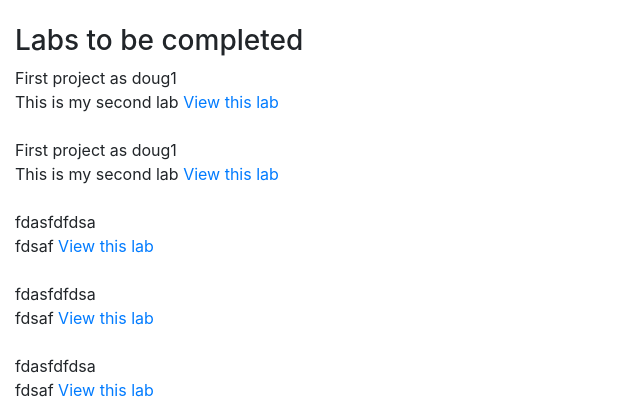
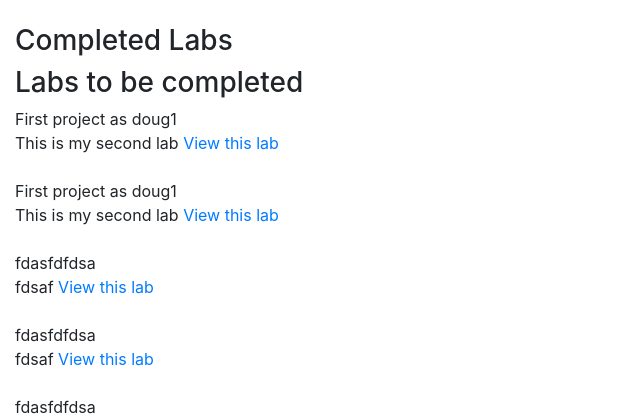
Before and after one commit to dfitzgerald7/django-lab-app, a Django app: page / in a window 1280 px wide. Shown: the part 56-476 px from the top of the page, without its empty margins (0-640 px from the left). Run offline with Django 3.2, Linux system fonts and the light colour scheme; a user stored in the database is signed in; data comes from the database, SQL or seed files in the repository; both versions use the stored data as it was after the commit; some libraries are stand-ins or nearby versions.

Commit message:
altered lab save method to update if todos are completed

```diff
--- a/main/models.py
+++ b/main/models.py
@@ -18,6 +18,15 @@
     def __str__(self):
         return self.title
 
+    def save(self, *args, **kwargs):
+        print('in save')
+        todos = Todo.objects.filter(lab=self, completed=False)
+        print(todos, self.id)
+        print(len(todos) == 0 and self.id is not None)
+        if len(todos) == 0 and self.id:
+            self.completed = True
+        super(Lab, self).save(*args, **kwargs)
+
 class Todo(models.Model):
     title = models.CharField(max_length=50)
     completed = models.BooleanField(default=False)
--- a/main/templates/main/homepage.html
+++ b/main/templates/main/homepage.html
@@ -2,8 +2,14 @@
 
 {% block content %}
     {% if logged_in == True%}
+        <h3> Completed Labs </h3>
+        {% for lab in completed %}
+            {{ lab.title }} <br>
+            {{ lab.description }}
+            <br><br>
+        {% endfor %}
         <h3> Labs to be completed </h3>
-        {% for lab in labs %}
+        {% for lab in incompleted %}
             {{ lab.title }} <br>
             {{ lab.description }}
             <a href={% url 'main:lab_show' lab_id=lab.id %}> View this lab </a>
--- a/main/templates/main/labs/show.html
+++ b/main/templates/main/labs/show.html
@@ -6,7 +6,7 @@
 
     <h4> Completed Tasks </h4>
     {% for task in completed %}
-        {{ task }}
+        {{ task }} <br>
     {% endfor %}
     <br>
     <h4> To Be Completed</h4>
--- a/main/views.py
+++ b/main/views.py
@@ -12,9 +12,11 @@
 
 def homepage(request):
     if request.user.is_authenticated:
+        completed = Lab.objects.filter(users=request.user, completed=True)
+        incompleted = Lab.objects.filter(users=request.user, completed=False)
         return render(request,
                     'main/homepage.html',
-                    context={'labs': request.user.lab_set.all(),
+                    context={'completed': completed, 'incompleted': incompleted,
                             'logged_in': True})
     else:
         return render(request,
@@ -106,12 +108,9 @@
             for todo in form.cleaned_data['todos']:
                 todo.completed = True
                 todo.save()
-                # .completed = True
 
-                # todo.completed = True
-            return redirect('main:homepage')
 
-        # else :
+        lab.save()
         return redirect('main:homepage')
 
     return render(request, 'main/labs/show.html',
```
Also changed, not shown: db.sqlite3.
